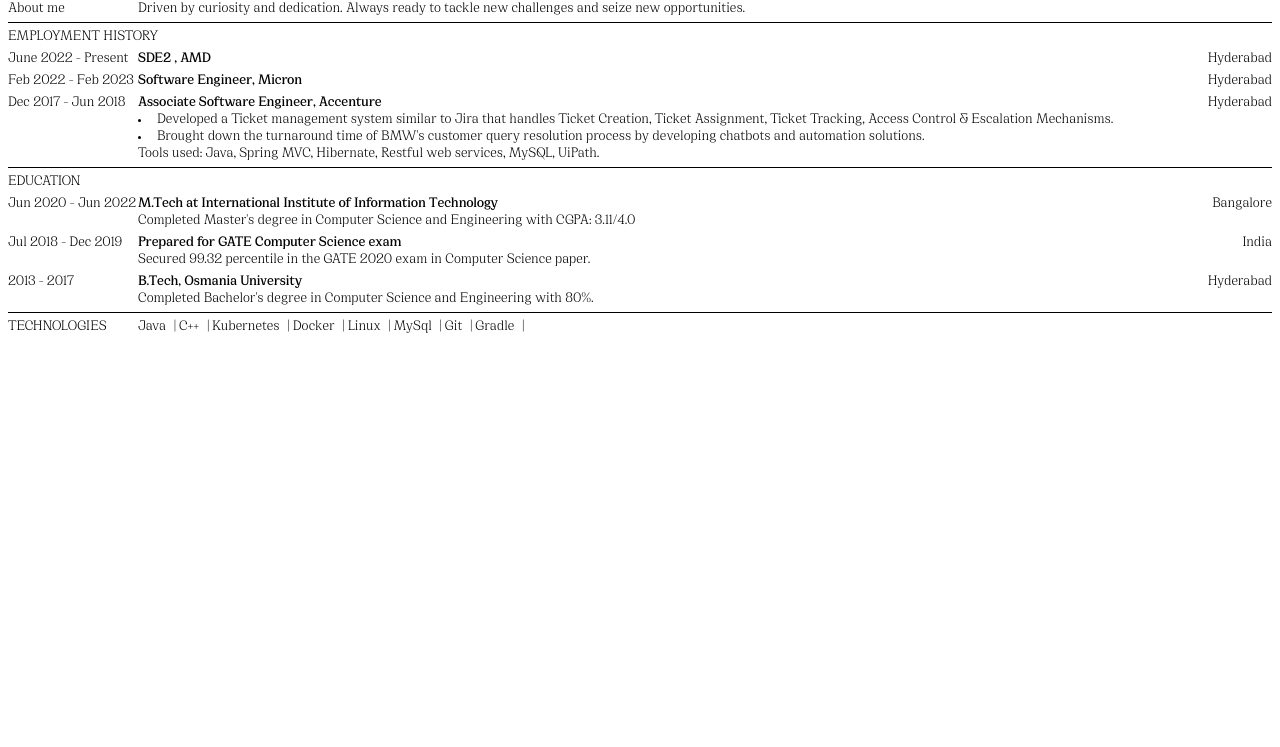
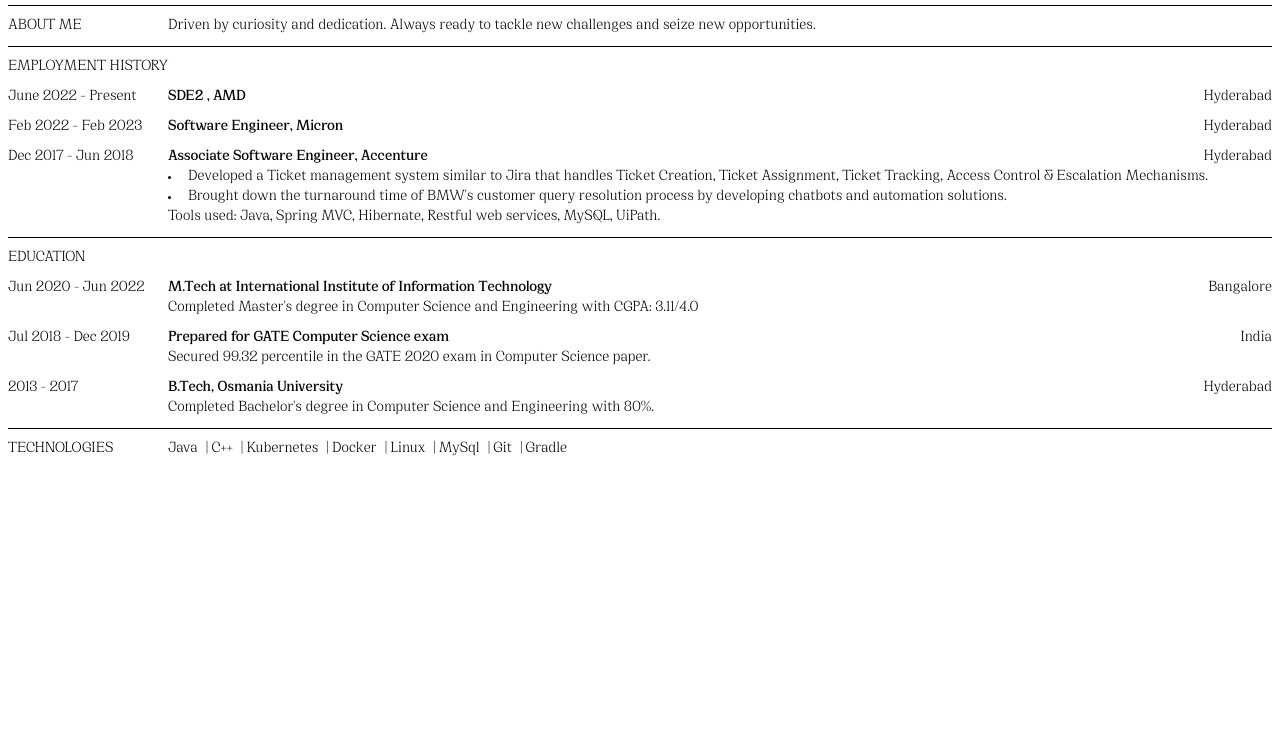
Before and after one commit to pranay-kumar-tirumala/pranay-kumar-tirumala.github.io, a plain HTML site: page index.html in a window 1280 px wide. Shown: the part 53-800 px from the top of the page. Drawn offline with Linux system fonts and the light colour scheme.

Commit message:
update style.css

```diff
--- a/index.html
+++ b/index.html
@@ -12,7 +12,7 @@
             <div class="separator"></div>
             <section>
                 <div class="activity">
-                    <div class="activity-key">About me</div>
+                    <div class="activity-key">ABOUT ME</div>
                     <div>Driven by curiosity and dedication. Always ready to tackle new challenges and seize new opportunities.</div>
                 </div>
             </section>
@@ -110,7 +110,7 @@
                         <span class="skill"> Linux</span> |
                         <span class="skill"> MySql</span> |
                         <span class="skill"> Git</span> |
-                        <span class="skill"> Gradle</span> |
+                        <span class="skill"> Gradle</span>
                     </div>
                 </div>
             </section>
--- a/style.css
+++ b/style.css
@@ -8,8 +8,8 @@
 }
 html {
  font-family: 'light';
- font-size: 15px;
- line-height: 17px;
+ font-size: 16px;
+ line-height: 20px;
 }
 .heading {
     text-align: center;
@@ -21,10 +21,10 @@ html {
 .activity {
     display: flex;
     justify-content: start;
-    margin-top: 5px;
+    margin-top: 10px;
 }
 .activity-key {
-    min-width: 130px
+    min-width: 160px
 }
 .activity-value {
     width: 100%
@@ -39,8 +39,8 @@ html {
 }
 .separator {
     height: 1px;
-    margin-top: 5px;
-    margin-bottom: 5px;
+    margin-top: 10px;
+    margin-bottom: 10px;
     background-color: black;
 }
 .skill {
```
